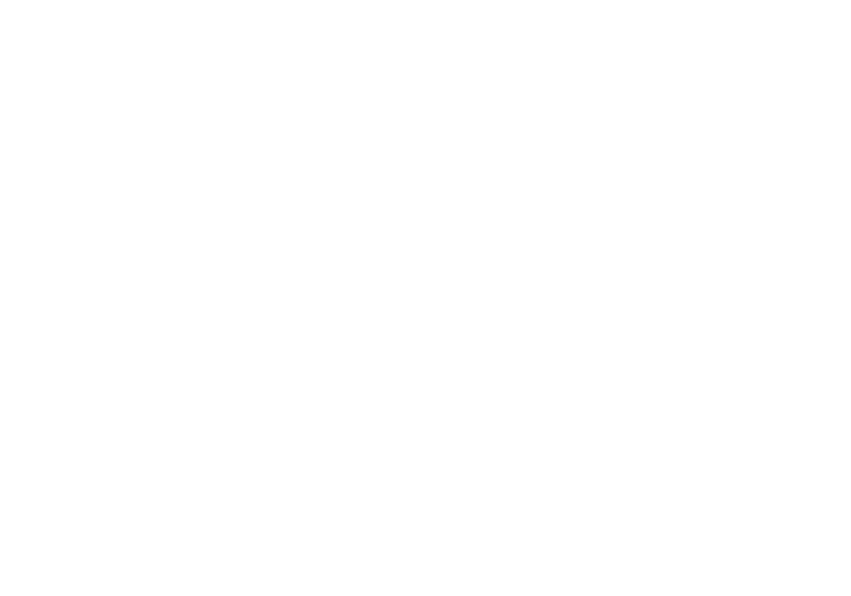
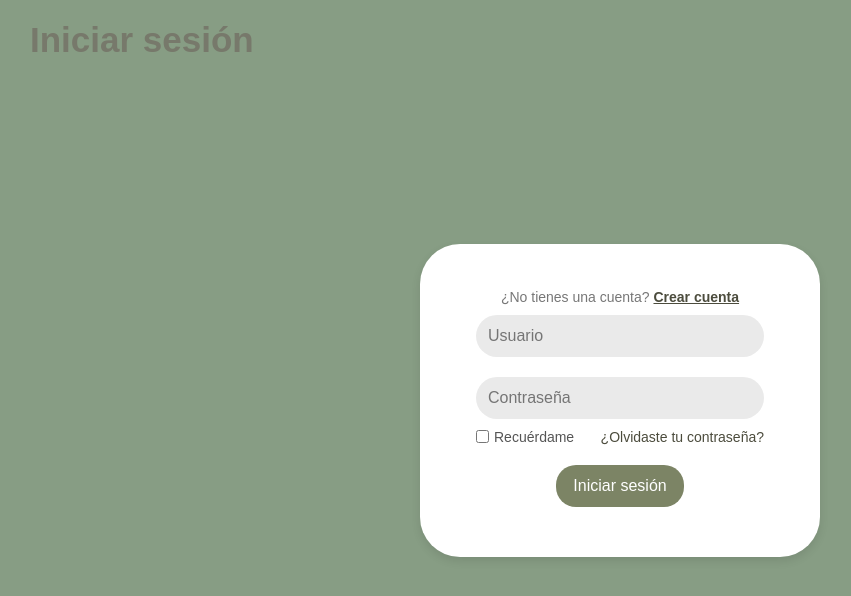
Before and after one commit to VivineyD1az/EcoHome, a React (Create React App) app: page /login in a window 1280 px wide. Before the commit this address had no page. Shown: the top 596 px of the page, without its empty margins (20-871 px from the left). Built offline with nearby package versions, Linux system fonts and the light colour scheme.

Commit message:
Implementing the 'Login' into the 'App.js' without affecting any other files. ✨Some visual things of the 'Login' view it's still in process.🚧

```diff
--- a/src/App.js
+++ b/src/App.js
@@ -1,12 +1,13 @@
 import { BrowserRouter as Router, Routes, Route } from "react-router-dom";
 import Home from "./pages/Home";
+import Login from "./pages/Login";
 
 function App() {
   return (
     <Router>
       <Routes>
         <Route path="/" element={<Home />} />
-        {/* <Route path="/login" element={<Login />} /> */}
+        { <Route path="/login" element={<Login />} /> }
         {/* <Route path="/register" element={<Register />} /> */}
       </Routes>
     </Router>
--- a/src/pages/Login.jsx
+++ b/src/pages/Login.jsx
@@ -1,24 +1,33 @@
 import React from "react";
-import "../styles/login.css";
+import styles from "../styles/login.module.css";
 
-const Login = () => {
+const LoginForm = () => {
   return (
-        <div class="container">
-            <div class="form-box">
-                <h2>Iniciar Sesion</h2>
-                <p>¿No tienes una cuenta? <a class="crear-cuenta-link" href="../">Crear cuenta</a></p>
-                <form method="POST" action="/login">
-                    <input type="text" placeholder="Usuario" required/>
-                    <input type="password" placeholder="Contraseña" required />
-                    <div class="extra options">
-                        <label><input type="checkbox" style={{marginRight: "5px"}}/>Recuerdame</label>
+    <div className={styles.loginContainer}>
+      <div className={styles.formBox}>
+        <h2 className={styles.title}>Iniciar sesión</h2>
+        <p className={styles.paragraph}>
+          ¿No tienes una cuenta?{" "}
+          <a className={styles.crearCuentaLink} href="/register">
+            Crear cuenta
+          </a>
+        </p>
+        <form className={styles.form}>
+          <input className={styles.input} type="text" placeholder="Usuario" required />
+          <input className={styles.input} type="password" placeholder="Contraseña" required />
+          <div className={styles.extraOptions}>
+            <label>
+              <input type="checkbox" style={{ marginRight: "5px" }} /> Recuérdame
+            </label>
             <a href="#">¿Olvidaste tu contraseña?</a>
           </div>
-                    <button type="submit">Iniciar sesión</button>
+          <button className={styles.button} type="submit">
+            Iniciar sesión
+          </button>
         </form>
       </div>
     </div>
-    )
+  );
 };
 
-export default Login;
+export default LoginForm;
--- a/src/styles/login.css
+++ b/src/styles/login.module.css
@@ -1,21 +1,15 @@
-body {
-    margin: 0;
-    padding: 0;
-    font-family: Arial, sans-serif;
-    background-color: #879D84;
+
+
+.loginContainer {
     display: flex;
     justify-content: center;
     align-items: center;
+    background-color: #879D84;
     height: 100vh;
+    font-family: Arial, sans-serif;
 }
 
-.container {
-    display: flex;
-    justify-content: center;
-    align-items: center;
-}
-
-.form-box {
+.formBox {
     background-color: #fff;
     padding: 40px;
     border-radius: 40px;
@@ -24,34 +18,33 @@
     width: 400px;
 }
 
-h2 {
+.title {
     margin: 0;
     color: #77796B;
     font-size: 35px;
 }
 
-p {
+.paragraph {
     color: #777;
     font-size: 14px;
     margin-top: 5px;
 }
 
-.crear-cuenta-link {
+.crearCuentaLink {
     color: #4C4C3D;
     font-weight: 550;
 }
 
-.crear-cuenta-link:hover {
+.crearCuentaLink:hover {
     text-decoration: underline;
 }
 
-
-form {
+.form {
     display: flex;
     flex-direction: column;
 }
 
-input {
+.input {
     background-color: #EAEAEA;
     border: none;
     border-radius: 25px;
@@ -62,7 +55,7 @@
     display: block;
 }
 
-button {
+.button {
     background-color: #7C8465;
     color: white;
     border: none;
@@ -75,28 +68,11 @@
     display: block;
 }
 
-button:hover {
+.button:hover {
     background-color: #8A9688;
 }
 
-.login-text {
-    margin-top: 15px;
-    font-size: 14px;
-    color: #555;
-}
-
-.login-text a {
-    color: #4C4C3D;
-    text-decoration: none;
-    font-weight: bold;
-}
-
-
-.login-text a:hover {
-    text-decoration: underline;
-}
-
-.extra-options {
+.extraOptions {
     display: flex;
     align-items: center;
     justify-content: space-between;
@@ -106,16 +82,16 @@
     color: #555;
 }
 
-.extra-options label {
+.extraOptions label {
     display: flex;
     align-items: center;
 }
 
-.extra-options a {
+.extraOptions a {
     color: #4C4C3D;
     text-decoration: none;
 }
 
-.extra-options a:hover {
+.extraOptions a:hover {
     text-decoration: underline;
 }
```
Lines whose indentation alone changed are shown as unchanged.
